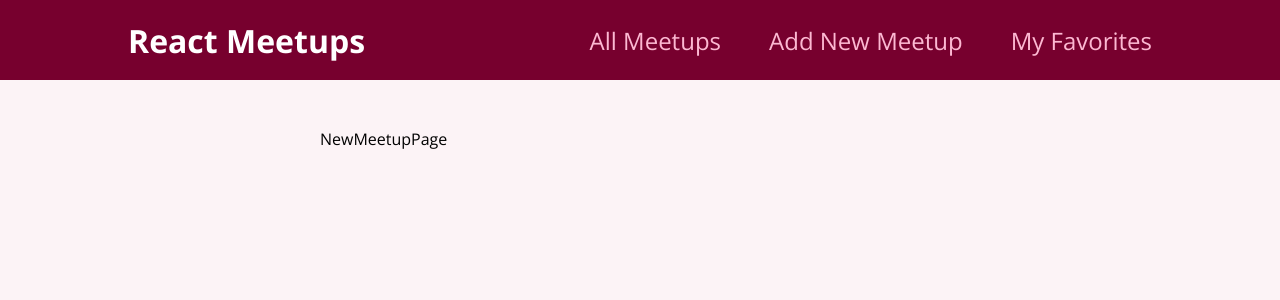
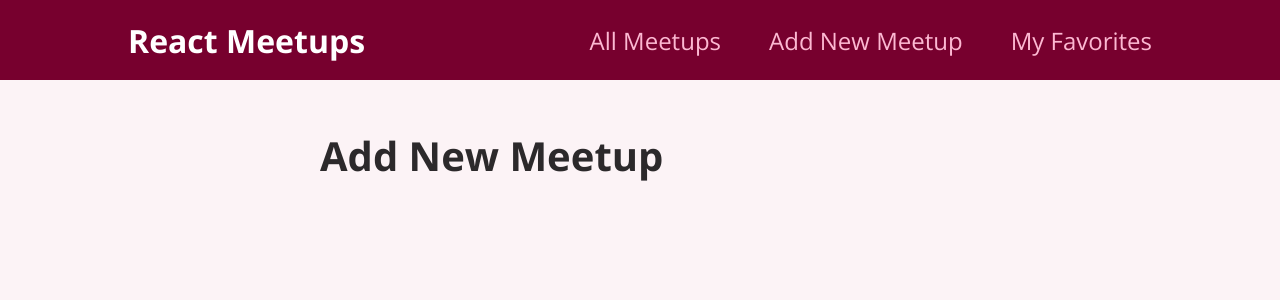
Before and after one commit to fredyvelasquezgt/meetups-app-react, a React (Create React App) app: page /new-meetup in a window 1280 px wide. Shown: the top 300 px of the page. Built offline with nearby package versions, Linux system fonts and the light colour scheme.

Commit message:
created new component

```diff
--- a/src/pages/NewMeetup.js
+++ b/src/pages/NewMeetup.js
@@ -1,5 +1,8 @@
 function NewMeetupPage() {
-    return <div>NewMeetupPage</div>
+    return <section>
+        <h1>Add New Meetup</h1>
+
+    </section>
 }
 
 export default NewMeetupPage;
```
